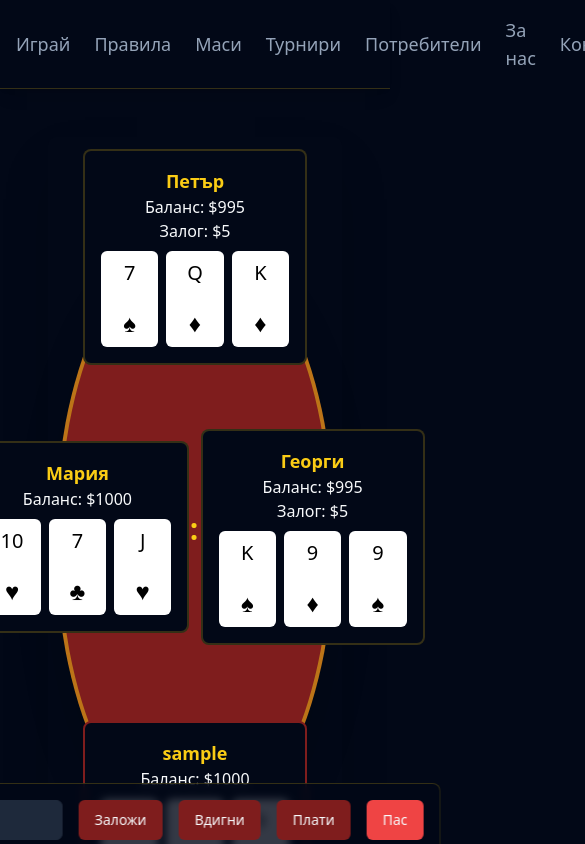
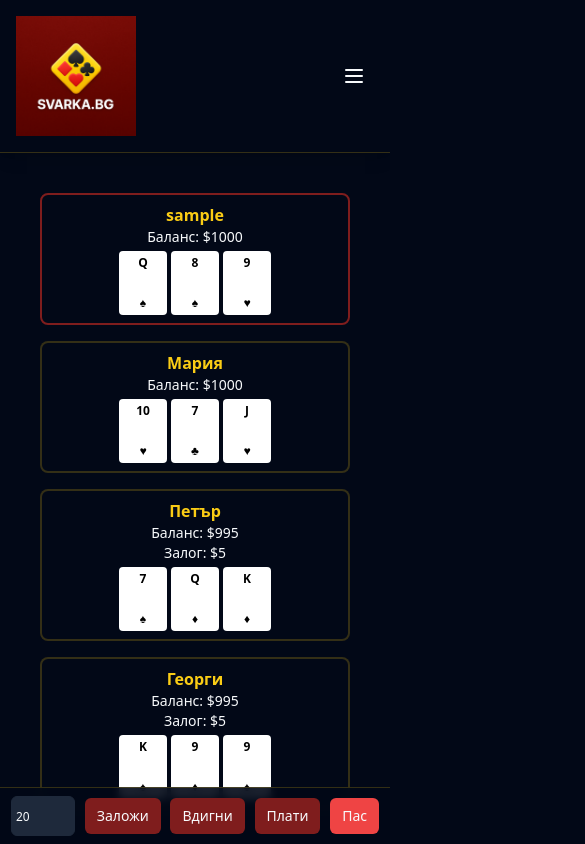
Before and after one commit to bojodanchev/svarka-modern, a Next.js app: page /play/1 in a window 390 px wide. Shown: the top 844 px of the page, 585 px wide, since content can reach past the window. Built offline with nearby package versions, Linux system fonts and the light colour scheme; sample sign-in values are in the browser's storage.

Commit message:
feat: implement full mobile-responsive design

```diff
--- a/src/components/GameTable.tsx
+++ b/src/components/GameTable.tsx
@@ -135,7 +135,9 @@
   const isMyTurn = !currentPlayer.isAI;
 
   return (
-    <div className="grid grid-cols-1 lg:grid-cols-3 gap-8 p-4">
+    <>
+      {/* Desktop View */}
+      <div className="hidden lg:grid grid-cols-1 lg:grid-cols-3 gap-8 p-4">
         <div className="lg:col-span-2 bg-background text-foreground p-8 rounded-lg shadow-2xl relative min-h-[800px] flex items-center justify-center">
           <div className="absolute w-[95%] h-[75%] bg-primary rounded-[50%] shadow-2xl border-4 border-secondary/50"></div>
           <div className="absolute top-1/2 left-1/2 -translate-x-1/2 -translate-y-1/2 text-center z-10">
@@ -189,7 +191,6 @@
               </div>
             );
           })}
-
           {isMyTurn && gameState.phase === 'betting' && (
             <div className="absolute bottom-20 left-1/2 -translate-x-1/2 flex items-center space-x-4 bg-card/80 backdrop-blur-sm p-4 rounded-lg border border-secondary/20 z-20">
               <Input
@@ -212,7 +213,6 @@
               </Button>
             </div>
           )}
-
           {gameState.phase === 'round-over' && (
             <div className="absolute top-1/2 left-1/2 -translate-x-1/2 -translate-y-1/2 bg-card/90 p-8 rounded-lg z-30 text-center">
               <h3 className="text-2xl font-bold text-secondary">Край на рунда!</h3>
@@ -267,6 +267,48 @@
           </div>
         </div>
       </div>
+
+      {/* Mobile View */}
+      <div className="lg:hidden flex flex-col gap-4 p-2">
+        {gameState.players.map((player, index) => (
+          <div key={player.id} className={`w-full text-center p-2 bg-card rounded-lg border-2 ${gameState.currentPlayerIndex === index ? 'border-primary' : 'border-secondary/20'}`}>
+            <h3 className="font-bold text-md text-secondary">{player.name}</h3>
+            <p className="text-sm">Баланс: ${player.balance}</p>
+            {player.currentBet > 0 && <p className="text-primary-foreground text-sm">Залог: ${player.currentBet}</p>}
+            {player.lastAction && <p className="text-muted-foreground text-xs">Действие: {translateAction(player.lastAction)}</p>}
+            <div className="flex justify-center space-x-1 mt-1">
+              {player.hand.map((card, i) => (
+                <div key={i} className="bg-white text-black rounded p-1 w-12 h-16 flex flex-col justify-between text-xs">
+                  <span className="font-bold">{card.rank}</span>
+                  <span>{card.suit}</span>
+                </div>
+              ))}
+            </div>
+          </div>
+        ))}
+        <div className="text-center my-4">
+            <h2 className="text-2xl font-bold text-secondary">Пот: ${gameState.pot}</h2>
+        </div>
+        {isMyTurn && gameState.phase === 'betting' && (
+          <div className="fixed bottom-0 left-0 right-0 flex items-center justify-around space-x-1 bg-card/90 backdrop-blur-sm p-2 border-t border-secondary/20 z-50">
+            <Input type="number" value={betAmount} onChange={(e) => setBetAmount(parseInt(e.target.value, 10))} className="w-16 bg-input text-foreground text-xs p-1" />
+            <Button size="sm" onClick={() => onPlayerAction({ type: 'bet', amount: betAmount })}>Заложи</Button>
+            <Button size="sm" onClick={() => onPlayerAction({ type: 'raise', amount: gameState.lastBet + betAmount })}>Вдигни</Button>
+            <Button size="sm" onClick={() => onPlayerAction({ type: 'call' })}>Плати</Button>
+            <Button size="sm" onClick={() => onPlayerAction({ type: 'fold' })} variant="destructive">Пас</Button>
+          </div>
+        )}
+         {gameState.phase === 'round-over' && (
+          <div className="fixed inset-0 bg-black/80 flex items-center justify-center z-50">
+            <div className="bg-card/90 p-6 rounded-lg text-center">
+                <h3 className="text-xl font-bold text-secondary">Край на рунда!</h3>
+                <p className="text-lg mt-2">Победител: {gameState.roundWinner?.name}</p>
+                <Button className="mt-4" onClick={() => { const updatedState = game!.startNewRound(); setGameState(updatedState); }}>Нов рунд</Button>
+            </div>
+           </div>
+        )}
+      </div>
+    </>
   );
 };
 
--- a/src/components/Header.tsx
+++ b/src/components/Header.tsx
@@ -4,9 +4,23 @@
 import Image from 'next/image';
 import Link from 'next/link';
 import { Button } from './ui/button';
+import { Sheet, SheetContent, SheetTrigger } from '@/components/ui/sheet';
+import { Menu } from 'lucide-react';
+import { useState } from 'react';
 
 const Header = () => {
   const { user, logout, isLoading } = useAuth();
+  const [isSheetOpen, setSheetOpen] = useState(false);
+
+  const navLinks = [
+    { href: '/play', label: 'Играй' },
+    { href: '/rules', label: 'Правила' },
+    { href: '/tables', label: 'Маси' },
+    { href: '/tournaments', label: 'Турнири' },
+    { href: '/users', label: 'Потребители' },
+    { href: '/about', label: 'За нас' },
+    { href: '/contacts', label: 'Контакти' },
+  ];
 
   return (
     <header className="bg-card border-b border-secondary/20 shadow-lg">
@@ -19,50 +33,22 @@
             height={40}
           />
         </Link>
-        <nav className="flex items-center space-x-6">
+
+        {/* Desktop Navigation */}
+        <nav className="hidden md:flex items-center space-x-6">
+          {navLinks.map((link) => (
             <Link
-            href="/play"
+              key={link.href}
+              href={link.href}
               className="text-lg font-medium text-muted-foreground hover:text-primary transition-colors"
             >
-            Играй
+              {link.label}
             </Link>
-          <Link
-            href="/rules"
-            className="text-lg font-medium text-muted-foreground hover:text-primary transition-colors"
-          >
-            Правила
-          </Link>
-          <Link
-            href="/tables"
-            className="text-lg font-medium text-muted-foreground hover:text-primary transition-colors"
-          >
-            Маси
-          </Link>
-          <Link
-            href="/tournaments"
-            className="text-lg font-medium text-muted-foreground hover:text-primary transition-colors"
-          >
-            Турнири
-          </Link>
-          <Link
-            href="/users"
-            className="text-lg font-medium text-muted-foreground hover:text-primary transition-colors"
-          >
-            Потребители
-          </Link>
-          <Link
-            href="/about"
-            className="text-lg font-medium text-muted-foreground hover:text-primary transition-colors"
-          >
-            За нас
-          </Link>
-          <Link
-            href="/contacts"
-            className="text-lg font-medium text-muted-foreground hover:text-primary transition-colors"
-          >
-            Контакти
-          </Link>
-          <div className="flex items-center space-x-2">
+          ))}
+        </nav>
+
+        {/* Desktop Auth Buttons */}
+        <div className="hidden md:flex items-center space-x-2">
           {isLoading ? null : user ? (
             <>
               <span className="text-secondary">Здравей, {user.username}!</span>
@@ -81,7 +67,52 @@
             </>
           )}
         </div>
+
+        {/* Mobile Navigation */}
+        <div className="md:hidden">
+          <Sheet open={isSheetOpen} onOpenChange={setSheetOpen}>
+            <SheetTrigger asChild>
+              <Button variant="ghost" size="icon">
+                <Menu />
+              </Button>
+            </SheetTrigger>
+            <SheetContent side="right" className="w-[300px] sm:w-[400px]">
+              <nav className="flex flex-col space-y-4 mt-8">
+                {navLinks.map((link) => (
+                  <Link
+                    key={link.href}
+                    href={link.href}
+                    onClick={() => setSheetOpen(false)}
+                    className="text-lg font-medium text-muted-foreground hover:text-primary transition-colors"
+                  >
+                    {link.label}
+                  </Link>
+                ))}
+                <div className="border-t border-secondary/20 pt-4">
+                  {isLoading ? null : user ? (
+                    <div className="flex flex-col space-y-2">
+                      <span className="text-secondary">
+                        Здравей, {user.username}!
+                      </span>
+                      <Button onClick={() => { logout(); setSheetOpen(false); }} variant="outline">
+                        Изход
+                      </Button>
+                    </div>
+                  ) : (
+                    <div className="flex flex-col space-y-2">
+                      <Link href="/login" onClick={() => setSheetOpen(false)}>
+                        <Button variant="outline" className="w-full">Вход</Button>
+                      </Link>
+                      <Link href="/register" onClick={() => setSheetOpen(false)}>
+                        <Button className="w-full">Регистрация</Button>
+                      </Link>
+                    </div>
+                  )}
+                </div>
               </nav>
+            </SheetContent>
+          </Sheet>
+        </div>
       </div>
     </header>
   );
--- /dev/null
+++ b/src/components/ui/sheet.tsx
@@ -0,0 +1,140 @@
+"use client"
+
+import * as React from "react"
+import * as SheetPrimitive from "@radix-ui/react-dialog"
+import { cva, type VariantProps } from "class-variance-authority"
+import { X } from "lucide-react"
+
+import { cn } from "@/lib/utils"
+
+const Sheet = SheetPrimitive.Root
+
+const SheetTrigger = SheetPrimitive.Trigger
+
+const SheetClose = SheetPrimitive.Close
+
+const SheetPortal = SheetPrimitive.Portal
+
+const SheetOverlay = React.forwardRef<
+  React.ElementRef<typeof SheetPrimitive.Overlay>,
+  React.ComponentPropsWithoutRef<typeof SheetPrimitive.Overlay>
+>(({ className, ...props }, ref) => (
+  <SheetPrimitive.Overlay
+    className={cn(
+      "fixed inset-0 z-50 bg-black/80  data-[state=open]:animate-in data-[state=closed]:animate-out data-[state=closed]:fade-out-0 data-[state=open]:fade-in-0",
+      className
+    )}
+    {...props}
+    ref={ref}
+  />
+))
+SheetOverlay.displayName = SheetPrimitive.Overlay.displayName
+
+const sheetVariants = cva(
+  "fixed z-50 gap-4 bg-background p-6 shadow-lg transition ease-in-out data-[state=open]:animate-in data-[state=closed]:animate-out data-[state=closed]:duration-300 data-[state=open]:duration-500",
+  {
+    variants: {
+      side: {
+        top: "inset-x-0 top-0 border-b data-[state=closed]:slide-out-to-top data-[state=open]:slide-in-from-top",
+        bottom:
+          "inset-x-0 bottom-0 border-t data-[state=closed]:slide-out-to-bottom data-[state=open]:slide-in-from-bottom",
+        left: "inset-y-0 left-0 h-full w-3/4 border-r data-[state=closed]:slide-out-to-left data-[state=open]:slide-in-from-left sm:max-w-sm",
+        right:
+          "inset-y-0 right-0 h-full w-3/4  border-l data-[state=closed]:slide-out-to-right data-[state=open]:slide-in-from-right sm:max-w-sm",
+      },
+    },
+    defaultVariants: {
+      side: "right",
+    },
+  }
+)
+
+interface SheetContentProps
+  extends React.ComponentPropsWithoutRef<typeof SheetPrimitive.Content>,
+    VariantProps<typeof sheetVariants> {}
+
+const SheetContent = React.forwardRef<
+  React.ElementRef<typeof SheetPrimitive.Content>,
+  SheetContentProps
+>(({ side = "right", className, children, ...props }, ref) => (
+  <SheetPortal>
+    <SheetOverlay />
+    <SheetPrimitive.Content
+      ref={ref}
+      className={cn(sheetVariants({ side }), className)}
+      {...props}
+    >
+      {children}
+      <SheetPrimitive.Close className="absolute right-4 top-4 rounded-sm opacity-70 ring-offset-background transition-opacity hover:opacity-100 focus:outline-none focus:ring-2 focus:ring-ring focus:ring-offset-2 disabled:pointer-events-none data-[state=open]:bg-secondary">
+        <X className="h-4 w-4" />
+        <span className="sr-only">Close</span>
+      </SheetPrimitive.Close>
+    </SheetPrimitive.Content>
+  </SheetPortal>
+))
+SheetContent.displayName = SheetPrimitive.Content.displayName
+
+const SheetHeader = ({
+  className,
+  ...props
+}: React.HTMLAttributes<HTMLDivElement>) => (
+  <div
+    className={cn(
+      "flex flex-col space-y-2 text-center sm:text-left",
+      className
+    )}
+    {...props}
+  />
+)
+SheetHeader.displayName = "SheetHeader"
+
+const SheetFooter = ({
+  className,
+  ...props
+}: React.HTMLAttributes<HTMLDivElement>) => (
+  <div
+    className={cn(
+      "flex flex-col-reverse sm:flex-row sm:justify-end sm:space-x-2",
+      className
+    )}
+    {...props}
+  />
+)
+SheetFooter.displayName = "SheetFooter"
+
+const SheetTitle = React.forwardRef<
+  React.ElementRef<typeof SheetPrimitive.Title>,
+  React.ComponentPropsWithoutRef<typeof SheetPrimitive.Title>
+>(({ className, ...props }, ref) => (
+  <SheetPrimitive.Title
+    ref={ref}
+    className={cn("text-lg font-semibold text-foreground", className)}
+    {...props}
+  />
+))
+SheetTitle.displayName = SheetPrimitive.Title.displayName
+
+const SheetDescription = React.forwardRef<
+  React.ElementRef<typeof SheetPrimitive.Description>,
+  React.ComponentPropsWithoutRef<typeof SheetPrimitive.Description>
+>(({ className, ...props }, ref) => (
+  <SheetPrimitive.Description
+    ref={ref}
+    className={cn("text-sm text-muted-foreground", className)}
+    {...props}
+  />
+))
+SheetDescription.displayName = SheetPrimitive.Description.displayName
+
+export {
+  Sheet,
+  SheetPortal,
+  SheetOverlay,
+  SheetTrigger,
+  SheetClose,
+  SheetContent,
+  SheetHeader,
+  SheetFooter,
+  SheetTitle,
+  SheetDescription,
+}
```
Lines whose indentation alone changed are shown as unchanged.
